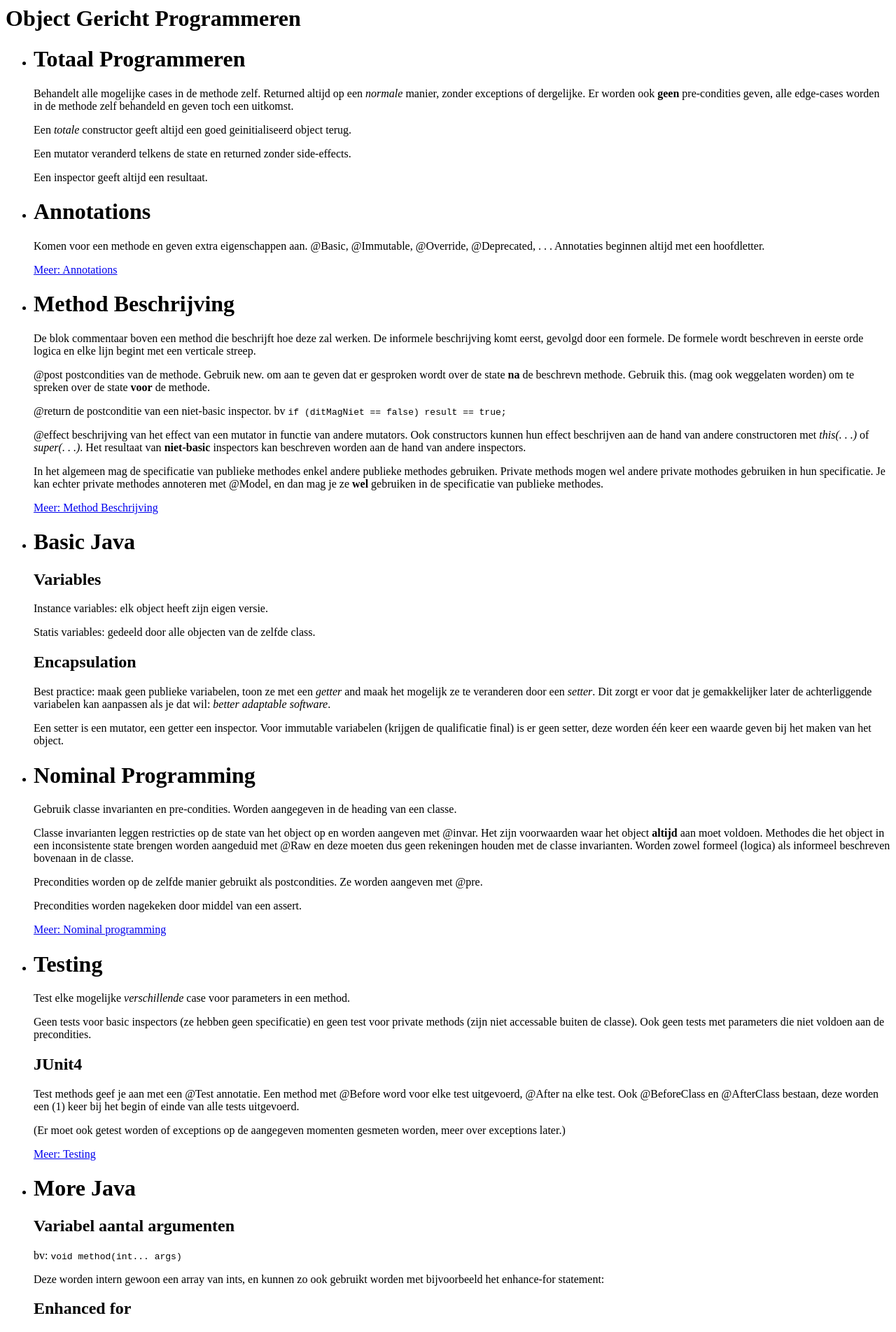
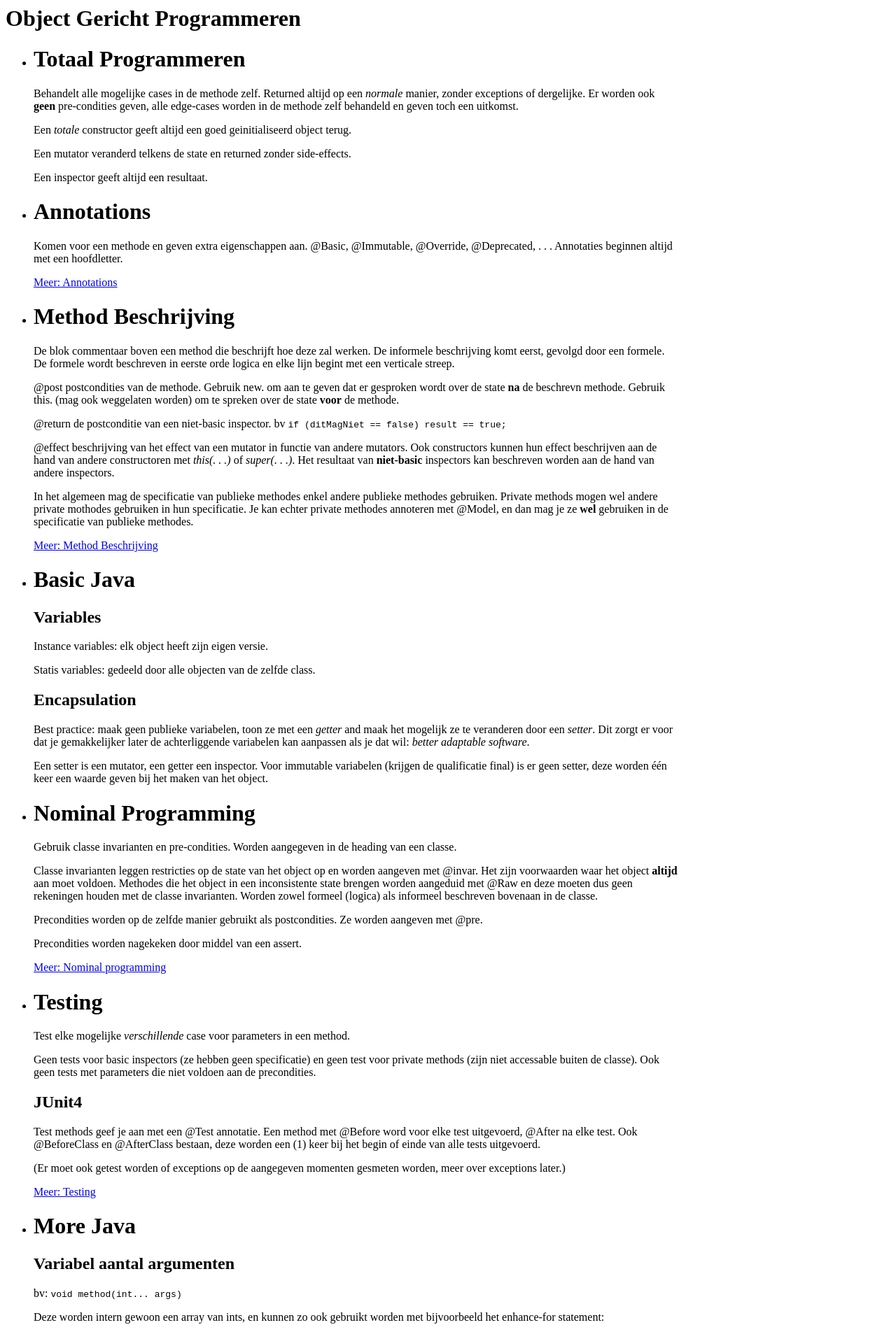
Before and after one commit to myschoolwork/samenvatting_op, a Jekyll site: the page built from index.md, in a window 1280 px wide. Shown: the top 1904 px of the page at 70% size. Built offline with Jekyll 4.4.1, drawn with Linux system fonts in a browser that asks for light colours.

Commit message:
added max width for readability

```diff
--- a/_layouts/default.html
+++ b/_layouts/default.html
@@ -2,6 +2,7 @@
     <head>
         <title>{{ page.title }}</title>
         <link rel="stylesheet" type="text/css" href="{{ site.github.url }}/css/highlight.css">
+        <link rel="stylesheet" type="text/css" href="{{site.github.url}}/css/stijl.css">
         <meta charset="UTF-8">
     </head>
     <body>
--- /dev/null
+++ b/css/stijl.css
@@ -0,0 +1,3 @@
+body{
+    max-width:960px;
+    }
```
